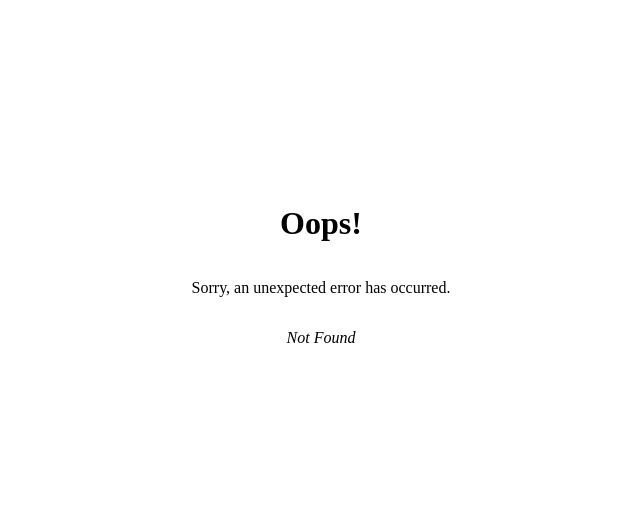
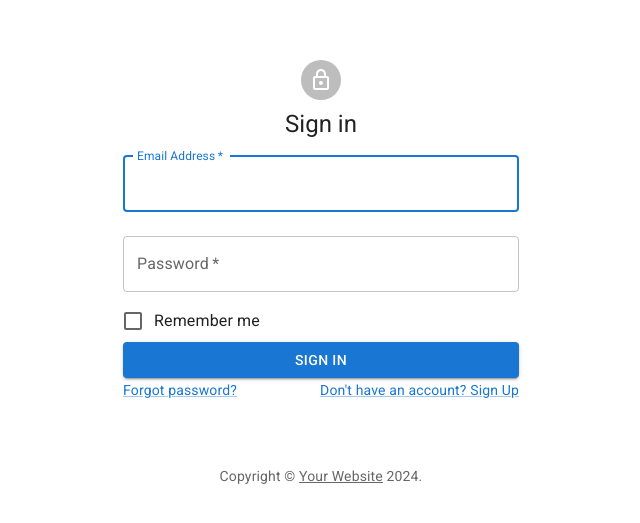
Before and after one commit to Ha-limLee/sim-sketch, a React (Vite) app in the folder packages/client/: page /sign-in in a window 1280 px wide. Before the commit this address had no page. Shown: the part 127-650 px from the top of the page, without its empty margins (319-959 px from the left). Built offline with nearby package versions, Linux system fonts and the light colour scheme.

Commit message:
✨ add sign-in page

```diff
--- a/packages/client/src/main.tsx
+++ b/packages/client/src/main.tsx
@@ -15,9 +15,11 @@ import { customTheme } from "./features/theme/theme";
 import { PersistGate } from "redux-persist/integration/react";
 import { createBrowserRouter, RouterProvider } from "react-router-dom";
 import ErrorPage from "./pages/error-page";
+import SignInPage from "./pages/sign-in-page";
 
 const router = createBrowserRouter([
   { path: "/", element: <App />, errorElement: <ErrorPage /> },
+  { path: "/sign-in", element: <SignInPage /> },
 ]);
 
 ReactDOM.createRoot(document.getElementById("root") as HTMLElement).render(
--- /dev/null
+++ b/packages/client/src/pages/sign-in-page.module.css
@@ -0,0 +1,15 @@
+.sign-in-page {
+  display: flex;
+  flex-direction: column;
+  width: 100%;
+  height: 100vh;
+  justify-content: center;
+  align-items: center;
+}
+
+.title {
+  display: flex;
+  flex-direction: column;
+  align-items: center;
+  gap: 8px;
+}
--- /dev/null
+++ b/packages/client/src/pages/sign-in-page.tsx
@@ -0,0 +1,94 @@
+import React from "react";
+
+import classes from "./sign-in-page.module.css";
+import {
+  Avatar,
+  Box,
+  Button,
+  Checkbox,
+  Container,
+  CssBaseline,
+  FormControlLabel,
+  Grid,
+  Link,
+  TextField,
+  Typography,
+} from "@mui/material";
+import { LockOutlined } from "@mui/icons-material";
+
+function Copyright() {
+  return (
+    <Typography variant="body2" color="textSecondary" align="center">
+      {"Copyright © "}
+      <Link color="inherit" href="https://mui.com/">
+        Your Website
+      </Link>{" "}
+      {new Date().getFullYear()}
+      {"."}
+    </Typography>
+  );
+}
+
+export default function SignInPage(): React.JSX.Element {
+  return (
+    <div className={classes["sign-in-page"]}>
+      <Container component="main" maxWidth="xs">
+        <CssBaseline />
+        <div className={classes.title}>
+          <Avatar>
+            <LockOutlined />
+          </Avatar>
+          <Typography component="h1" variant="h5">
+            Sign in
+          </Typography>
+        </div>
+        <form noValidate>
+          <TextField
+            variant="outlined"
+            margin="normal"
+            required
+            fullWidth
+            id="email"
+            label="Email Address"
+            name="email"
+            autoComplete="email"
+            autoFocus
+          />
+          <TextField
+            variant="outlined"
+            margin="normal"
+            required
+            fullWidth
+            name="password"
+            label="Password"
+            type="password"
+            id="password"
+            autoComplete="current-password"
+          />
+          <FormControlLabel
+            control={<Checkbox value="remember" color="primary" />}
+            label="Remember me"
+          />
+          <Button type="submit" fullWidth variant="contained" color="primary">
+            Sign In
+          </Button>
+          <Grid container>
+            <Grid item xs>
+              <Link href="#" variant="body2">
+                Forgot password?
+              </Link>
+            </Grid>
+            <Grid item>
+              <Link href="#" variant="body2">
+                {"Don't have an account? Sign Up"}
+              </Link>
+            </Grid>
+          </Grid>
+        </form>
+        <Box mt={8}>
+          <Copyright />
+        </Box>
+      </Container>
+    </div>
+  );
+}
```
